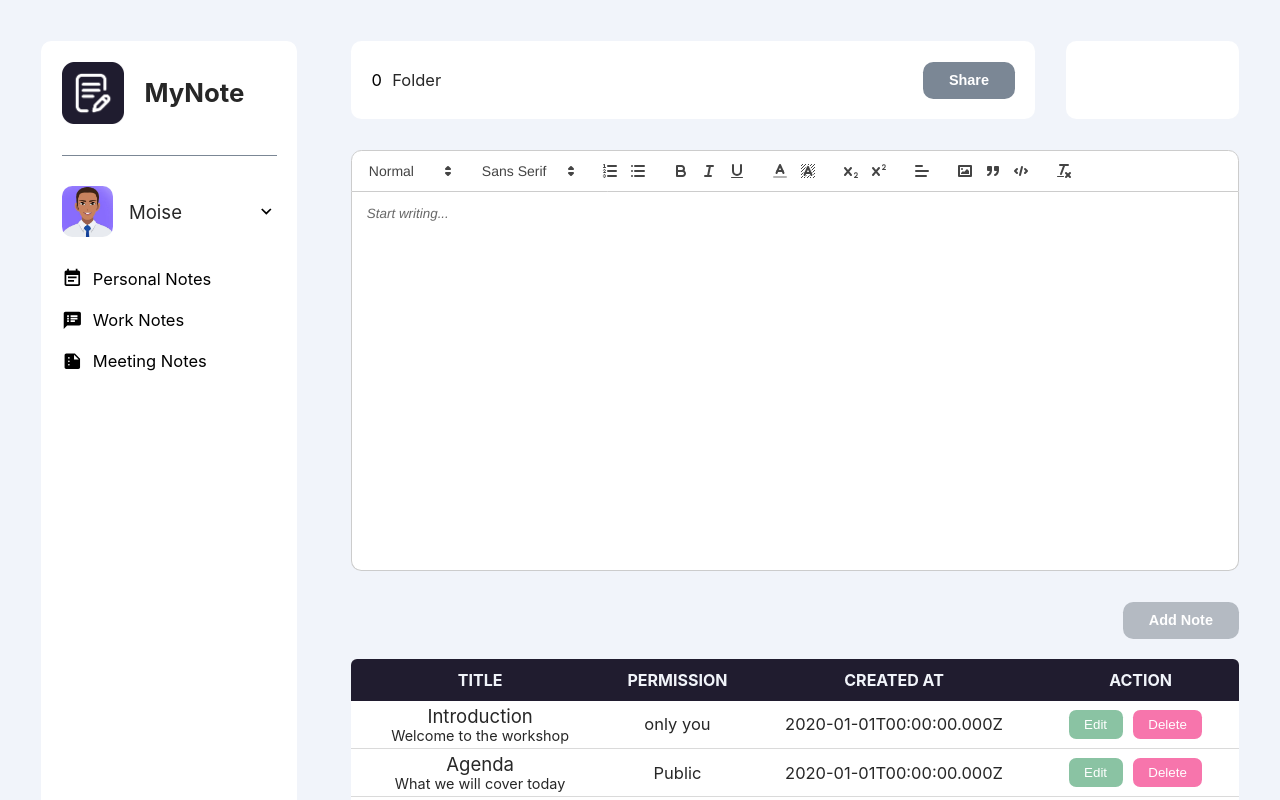
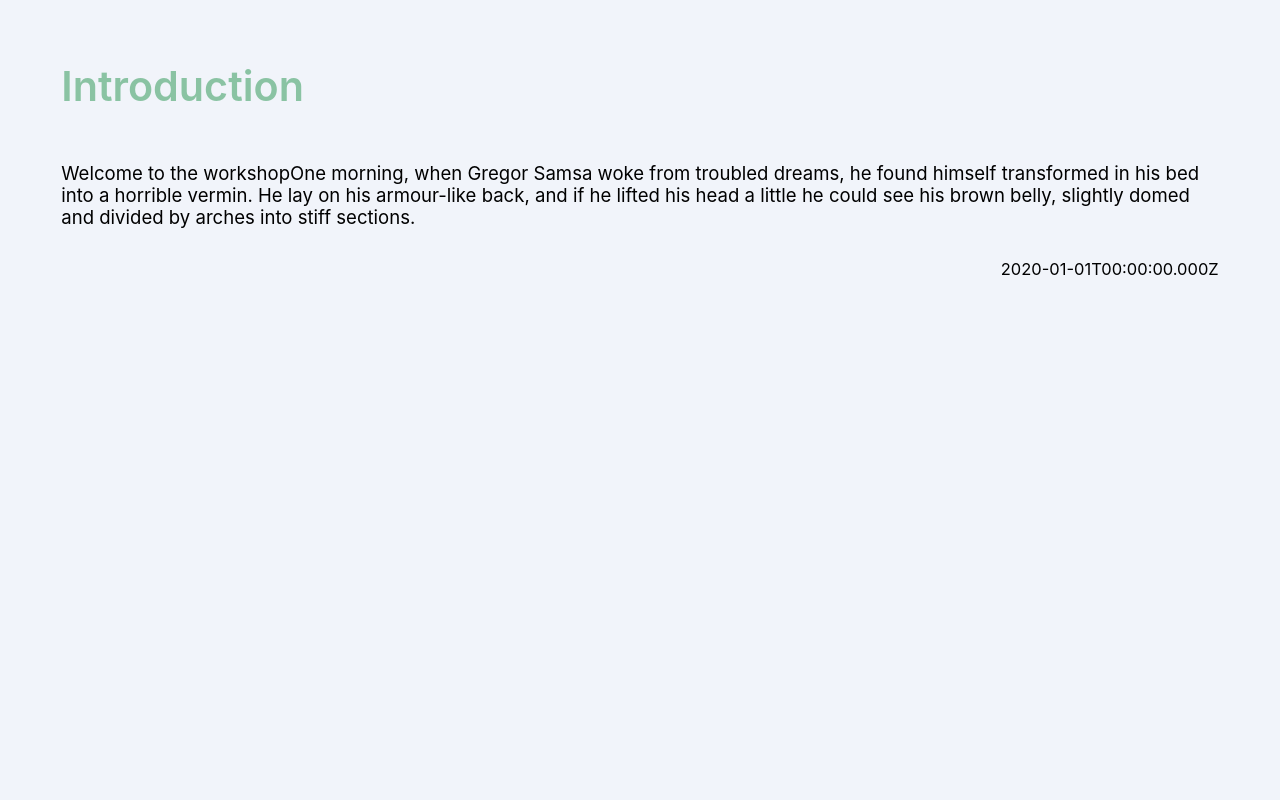
Before and after one commit to moise10r/my_agenda, a React (Create React App) app: page /notes/1 in a window 1280 px wide. Shown: the top 800 px of the page. Built offline with nearby package versions, Linux system fonts and the light colour scheme.

Commit message:
Add preview for notes

```diff
--- a/package.json
+++ b/package.json
@@ -14,11 +14,13 @@
     "@types/node": "^16.18.3",
     "@types/react": "^18.0.25",
     "@types/react-dom": "^18.0.9",
+    "html-react-parser": "^3.0.4",
     "node-sass": "^7.0.3",
     "quill": "^1.3.7",
     "react": "^18.2.0",
     "react-dom": "^18.2.0",
     "react-icons": "^4.6.0",
+    "react-router-dom": "^6.4.3",
     "react-scripts": "5.0.1",
     "sass": "^1.56.1",
     "typescript": "^4.9.3",
--- a/src/App.tsx
+++ b/src/App.tsx
@@ -1,11 +1,18 @@
-import React from 'react';
-import Home from './pages/Home/Home';
-import './assets/scss/main.scss';
+import React from "react";
+import { BrowserRouter as Router, Routes, Route } from "react-router-dom";
+import "./assets/scss/main.scss";
+import Home from "./pages/Home/Home";
+import NotePreview from "./pages/NotePreview/NotePreview";
 
 function App() {
   return (
     <div className="App">
-      <Home/>
+      <Router>
+        <Routes>
+          <Route path="/" element={<Home />} />
+          <Route path="/notes/:noteId" element={<NotePreview />} />
+        </Routes>
+      </Router>
     </div>
   );
 }
--- a/src/components/Table/Table.tsx
+++ b/src/components/Table/Table.tsx
@@ -1,5 +1,7 @@
 import React from "react";
+import { Link } from "react-router-dom";
 import styles from "./table.module.scss";
+import { truncateStr } from "../../utils/truncateStr";
 
 //implement the interface for the agenda
 interface Agenda {
@@ -28,8 +30,10 @@ export default function Table(props: any) {
           <tr className={styles.tableRow} key={note.id}>
             <td className={styles.tableData}>
               <div className={styles.title}>
-                <span>{note.title}</span>
-                <span>{note.shortDescription}</span>
+                <Link to={`/notes/${note.id}`} className={styles.title}>
+                  <span>{truncateStr(note.title, 10)}</span>
+                  <span>{note.shortDescription}</span>
+                </Link>
               </div>
             </td>
             <td className={styles.tableData}>{note.permissions}</td>
--- a/src/components/Table/table.module.scss
+++ b/src/components/Table/table.module.scss
@@ -1,4 +1,4 @@
-@import '../../assets/scss/variable';
+@import "../../assets/scss/variable";
 $gl-xs: "screen and (max-width: 35.5em)"; // up to 568px
 
 .table {
@@ -29,6 +29,11 @@ $gl-xs: "screen and (max-width: 35.5em)"; // up to 568px
   .tableBody .tableRow {
     height: 48px;
     border-bottom: 1px solid lighten($primary-text-color, 70);
+    .title {
+      text-align: center;
+      text-decoration: none;
+      color: $primary-text-color;
+    }
     &:last-child {
       border: 0;
     }
@@ -110,8 +115,8 @@ $gl-xs: "screen and (max-width: 35.5em)"; // up to 568px
     border-radius: 0.7rem;
     background-color: #f775ac;
     color: $white-color;
-    &:hover{
-    background-color: #f869a5;
+    &:hover {
+      background-color: #f869a5;
     }
   }
 }
--- a/src/pages/Home/Home.tsx
+++ b/src/pages/Home/Home.tsx
@@ -52,13 +52,12 @@ export default function Home() {
       description.indexOf("</p>")
     );
     const htmlRegexG = /<(?:"[^"]*"['"]*|'[^']*'['"]*|[^'">])+>/g;
-    const truncatedTitle = truncateStr(title, 10);
     const truncatedDescriptionContent = truncateStr(
       description.replace(htmlRegexG, ""),
       20
     );
     const permission = "public";
-    const newAgenda = new Note(truncatedTitle, permission, description);
+    const newAgenda = new Note(title, permission, description);
     newAgenda.shortDescription = truncatedDescriptionContent;
     setAgenda([...agenda, newAgenda]);
     setDescription("");
@@ -91,8 +90,7 @@ export default function Home() {
           editDescription.indexOf("<p>") + 3,
           editDescription.indexOf("</p>")
         );
-        const truncatedTitle = truncateStr(title, 10);
-        note.title = truncatedTitle;
+        note.title = title;
         note.shortDescription = truncatedDescriptionContent;
         note.description = editDescription;
         return note;
--- /dev/null
+++ b/src/pages/NotePreview/NotePreview.module.scss
@@ -0,0 +1,26 @@
+@import "../../assets/scss/variable";
+
+.notePreviewMainContainer {
+  width: 100%;
+  display: flex;
+  flex-direction: column;
+  padding: 20px;
+  img {
+    box-sizing: border-box;
+    width: 100%;
+  }
+  .title {
+    font-size: 4rem;
+    font-weight: 600;
+    color: $primary-color;
+    margin-bottom: 20px;
+  }
+  .date {
+    font-size: 1.6rem;
+    align-self: flex-end;
+  }
+  .description {
+    margin: 3rem 0;
+    font-size: 1.8rem;
+  }
+}
--- /dev/null
+++ b/src/pages/NotePreview/NotePreview.tsx
@@ -0,0 +1,48 @@
+import React, { useEffect } from "react";
+import { useParams } from "react-router-dom";
+import agendaList from "../../utils/agendaList";
+import styles from "./NotePreview.module.scss";
+import parse from "html-react-parser";
+
+interface Note {
+  id: string;
+  title: string;
+  permissions: string;
+  shortDescription: string;
+  description: string;
+  createdAt: string;
+}
+const NotePreview = () => {
+  const { noteId } = useParams<{ noteId: string }>();
+  const [note, setNote] = React.useState<Note | null>(null);
+
+  const getNote = () => {
+    const selectedNote = agendaList.find((note: Note) => note.id === noteId);
+    setNote(selectedNote || null);
+    console.log(selectedNote);
+  };
+
+  useEffect(() => {
+    getNote();
+  }, []);
+  const { title, description, createdAt } = note || {};
+  const parsedDescription = parse(description || "");
+
+  return (
+    <>
+      <section className={styles.notePreviewMainContainer}>
+        <h3 className={styles.title}>{title}</h3>
+        <div className={styles.description}>
+          {parsedDescription}
+          One morning, when Gregor Samsa woke from troubled dreams, he found
+          himself transformed in his bed into a horrible vermin. He lay on his
+          armour-like back, and if he lifted his head a little he could see his
+          brown belly, slightly domed and divided by arches into stiff sections.
+        </div>
+        <p className={styles.date}>{createdAt}</p>
+      </section>
+    </>
+  );
+};
+
+export default NotePreview;
```
Also changed, not shown: src/assets/scss/_mixins.scss (line endings or trailing spaces), 1 other file (tests, documents, lock files or other folders).
